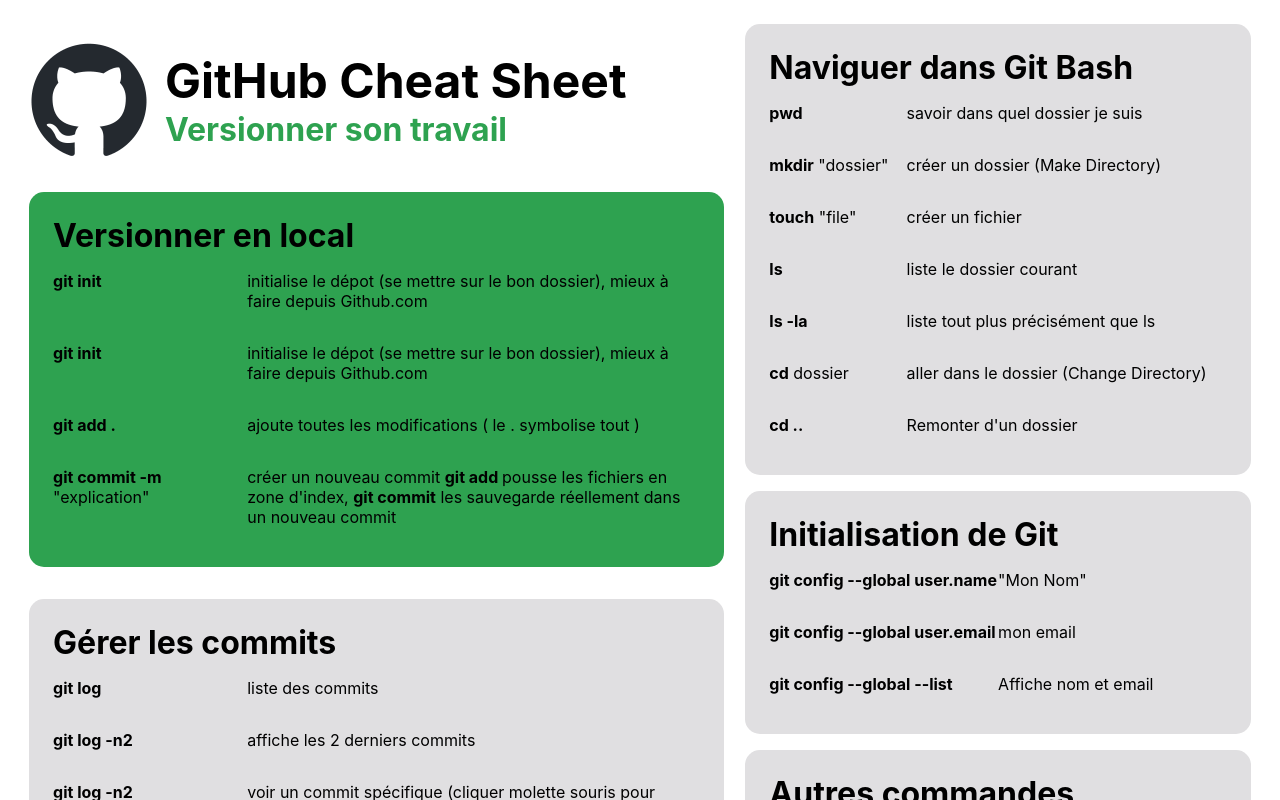
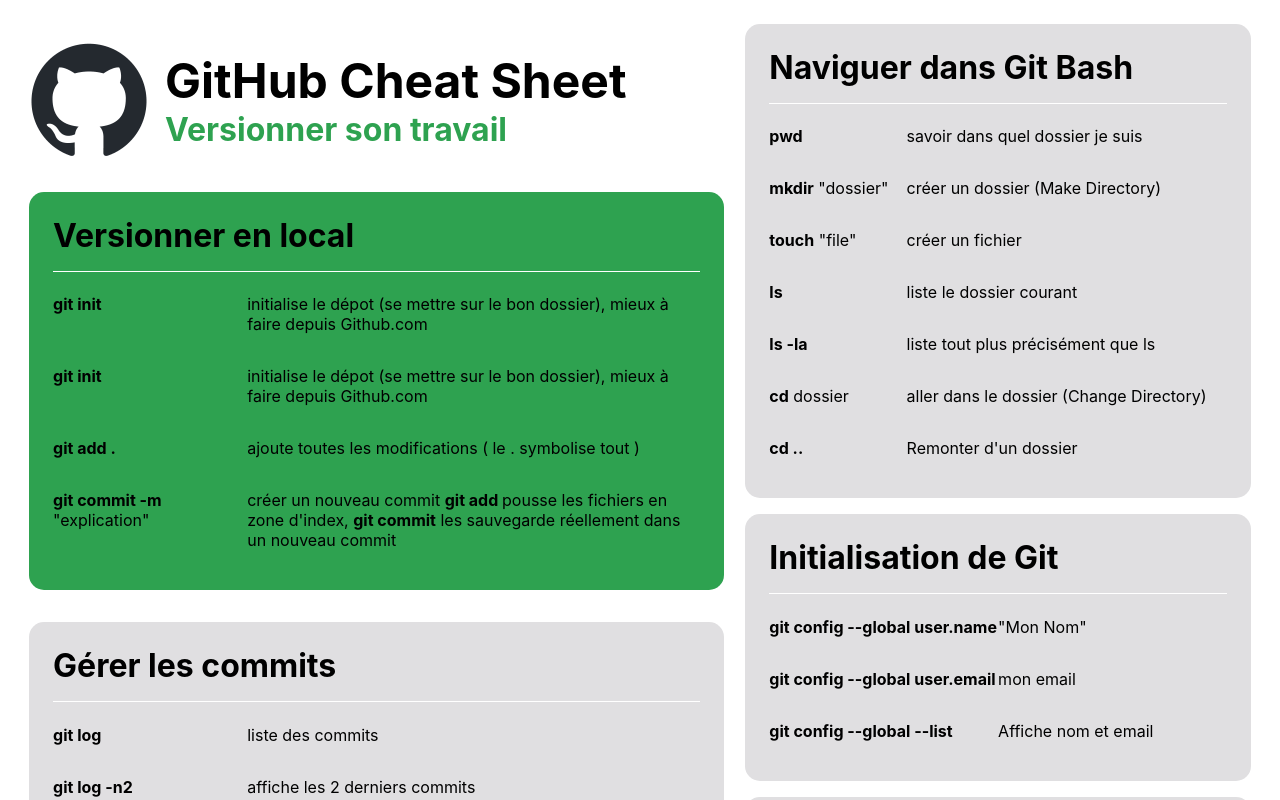
Before and after one commit to ClementMadiot/Github_Cheat_Sheet_React, a React (Create React App) app in the folder cheet_sheet_github/: page / in a window 1280 px wide. Shown: the top 800 px of the page. Built offline with nearby package versions, Linux system fonts and the light colour scheme.

Commit message:
add underline title

```diff
--- a/cheet_sheet_github/src/style/components/Settings.scss
+++ b/cheet_sheet_github/src/style/components/Settings.scss
@@ -75,16 +75,16 @@
   background: $secondary-color;
   border-radius: 15px;
   margin: 1rem 0;
-  // position: relative;
 }
-// .head-bar {
-//   content: "";
-//     position: absolute;
-//     width: 85%;
-//     right: 10%;
-//     height: 1px;
-//     background-color: white;
-// }
+.head-bar {
+  content: "";
+    display: flex;
+    justify-content: center;
+    width: 100%;
+    height: 1px;
+    background-color: white;
+    margin: 1rem 0 0.4rem;
+}
 
 .title-p-box{
   display: flex;
```
